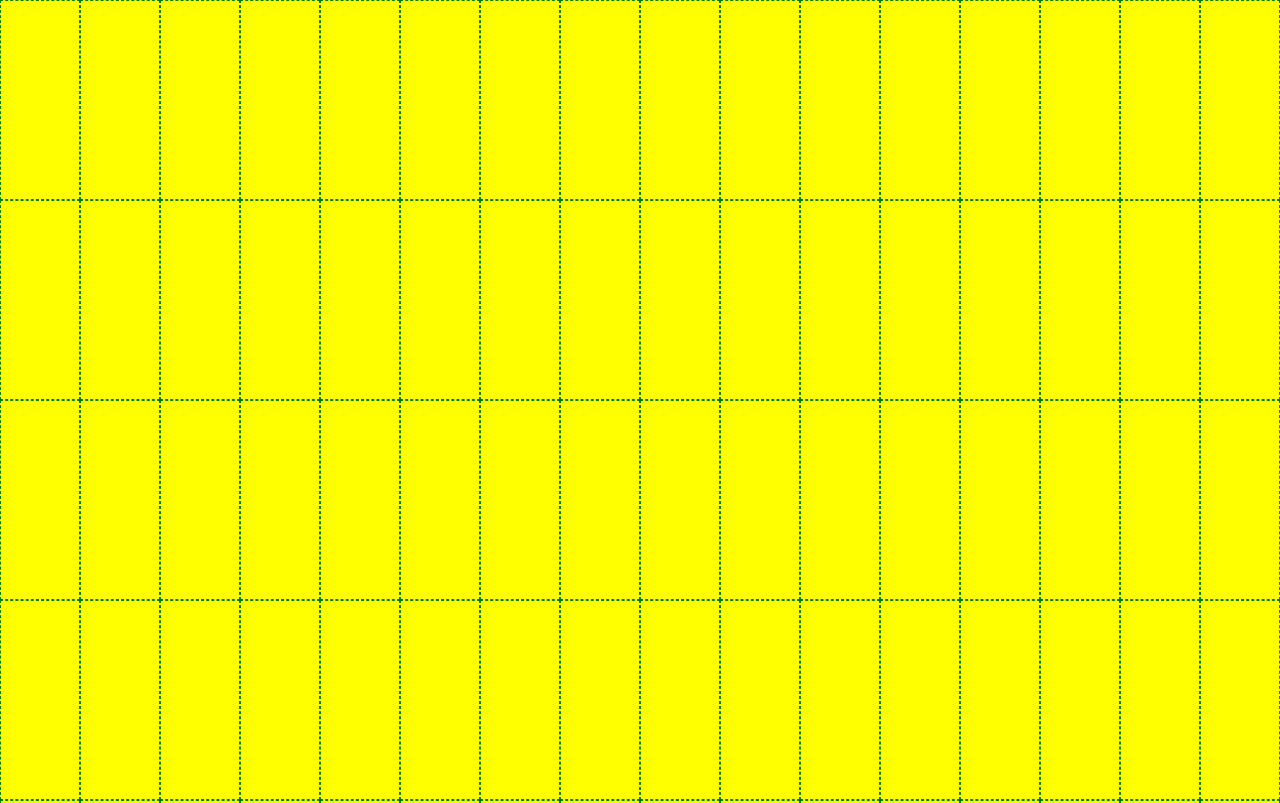
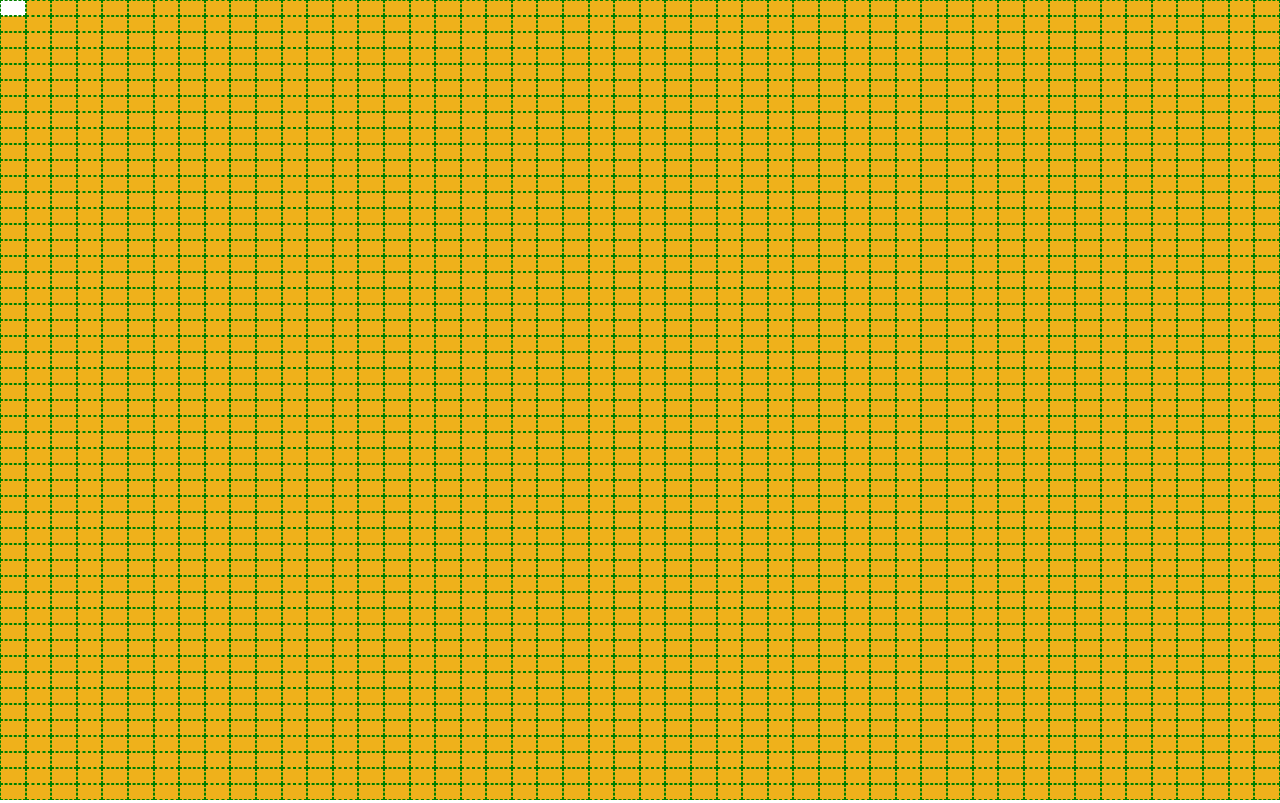
Before and after one commit to AbrahamBisrat/ETCH-A-SKETCH, a plain HTML site: page index.html in a window 1280 px wide. Shown: the top 803 px of the page. Drawn offline with Linux system fonts and the light colour scheme.

Commit message:
Clean bubbling use for container

```diff
--- a/scripts.js
+++ b/scripts.js
@@ -2,8 +2,8 @@ function p(text){
     console.log(text);
 }
 p("hellow js");
-const row = 16;
-const col = 16;
+const col = 50;
+const row = 50;
 const container = document.querySelector(".container");
 
 let containerStyles = {
@@ -20,10 +20,19 @@ for(let i = 0; i < row * col; i++){
 }
 const containerEach = document.querySelectorAll('.container div');
 let containerEachStyles = {
-    'width': '6.25%',
-    'height': '25%',
+    'width': `${100/col}%`,
+    'height': `${100/row}%`,
     'border': '1px dashed green',
-    'background-color': 'yellow',
+    'background-color': `#${Math.floor(Math.random()*16777215).toString(16)}`,
 };
-Array.from(containerEach).forEach(x => Object.assign(x.style, containerEachStyles));
+Array.from(containerEach).forEach(x => {
+        Object.assign(x.style, containerEachStyles);
+        // x.addEventListener('mouseover', hoverEffect);
+    });
+container.addEventListener('mouseover', hoverEffect);
+function hoverEffect(event){
+    // p("hovered, clean bubble");
+    // this.style.backgroundColor = 'white';
+    event.target.style.backgroundColor = 'white';
+}
 // p(containerEach);
--- a/styles.css
+++ b/styles.css
@@ -7,12 +7,7 @@ body{
     width: 100vw;
     height: 100vh;
 }
-.container div{
-    /* width: 6.25%;
-    height: 25%;
-    border: 1px dashed green;
-    background-color: yellow; */
+.container div:hover{
+    background-color: white;
+    border: 1px solid black;
 }
-.container div:hover{
-    background-color: green;
-}
```
Also changed, not shown: index.html (+1 -3 lines).
